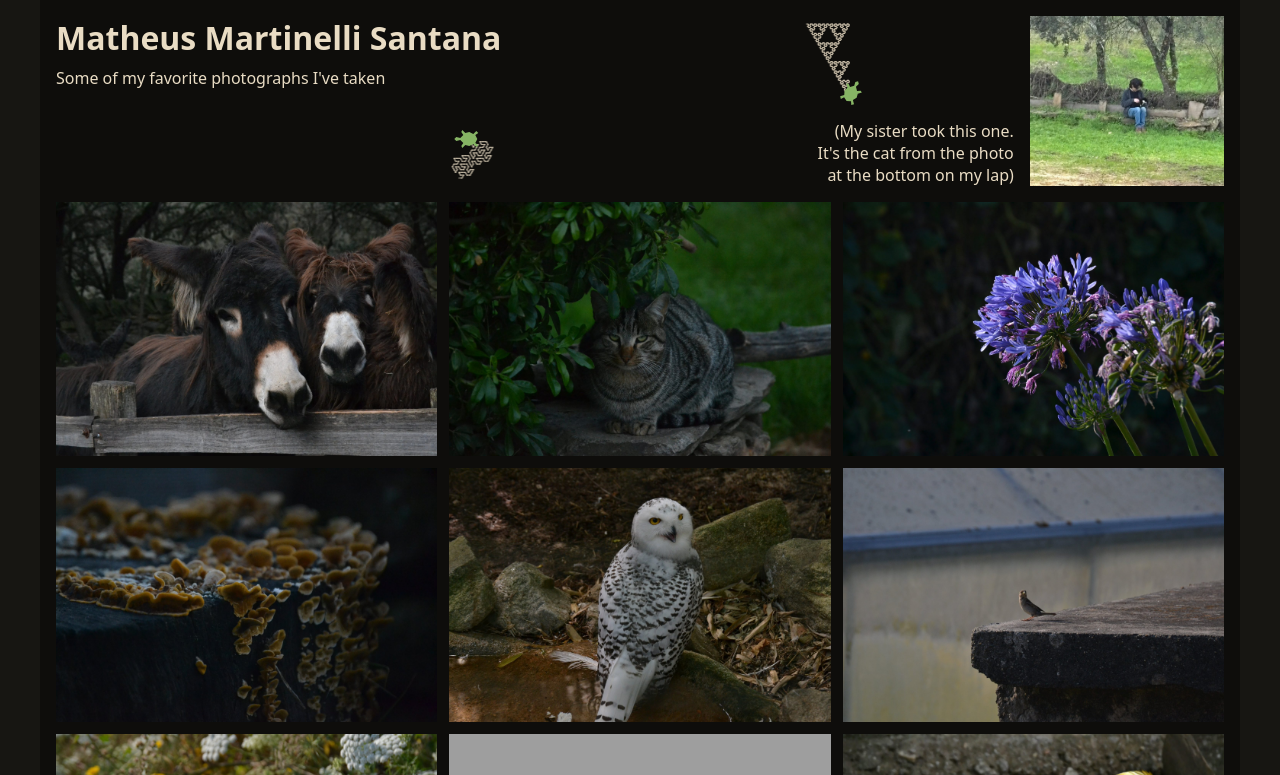
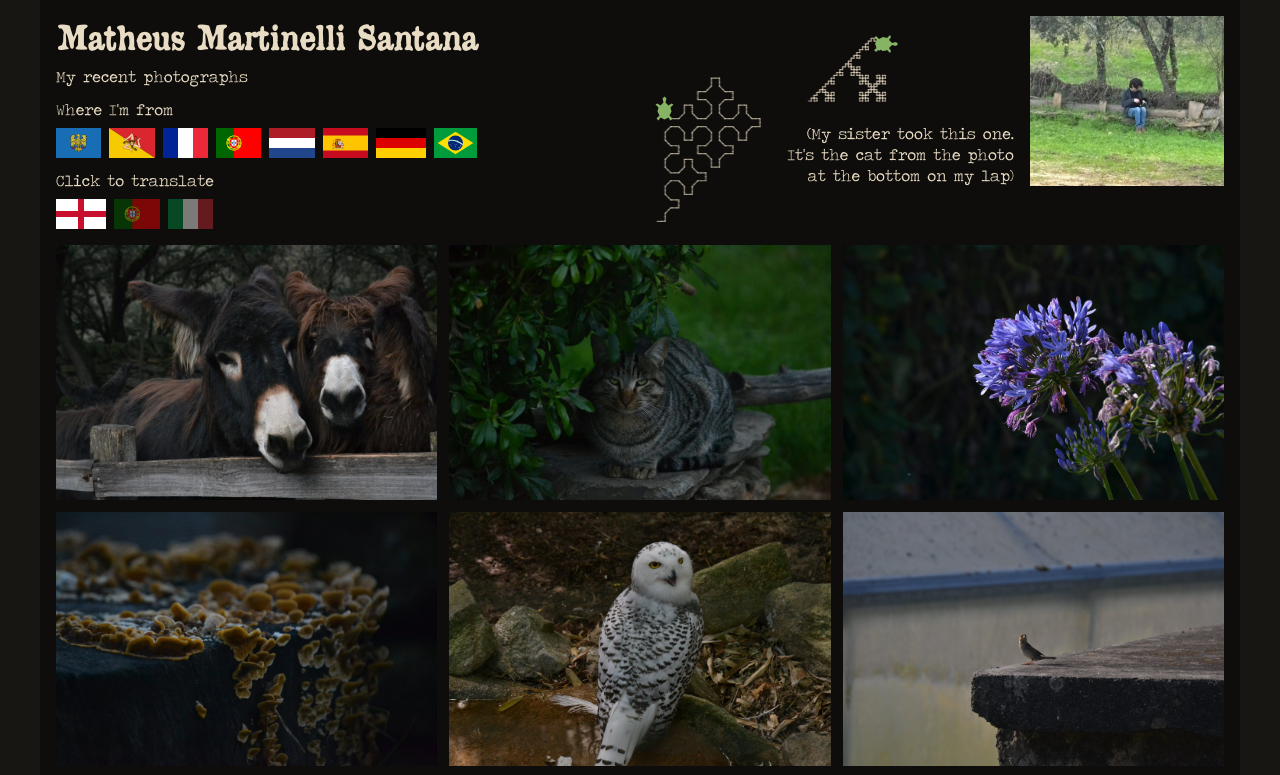
Before and after one commit to mtmasantana/photography, a plain HTML site: page index.html in a window 1280 px wide. Shown: the top 775 px of the page. Drawn offline with Linux system fonts and the light colour scheme; grey boxes are pictures that could not be loaded.

Commit message:
Add files via upload

```diff
--- a/index.html
+++ b/index.html
@@ -5,6 +5,16 @@
   <meta name="viewport" content="width=device-width, initial-scale=1">
   <title>Matheus Santana</title>
   <style>
+  @font-face {
+    font-family: "Old Newspaper Types";
+    src: url("fonts/OldNewspaperTypes.woff2") format("woff2");
+    font-display: swap;
+  }
+  @font-face {
+    font-family: "Traveling Typewriter";
+    src: url("fonts/TravelingTypewriter.woff2") format("woff2");
+    font-display: swap;
+  }
   :root {
     --outer-bg: hsl(45 13% 8%);
     --page-bg:  hsl(40 12% 5%);
@@ -19,7 +29,7 @@ body {
   min-height: 100vh;
   padding: 16px;
   box-sizing: border-box;
-  font-family: system-ui;
+  font-family: "Traveling Typewriter", system-ui;
   background: var(--page-bg);
   color: var(--text);
 }
@@ -72,9 +82,44 @@ body {
 }
 .intro h1 {
   margin: 0 0 8px;
+  font-family: "Old Newspaper Types", system-ui;
 }
 .intro p {
   margin: 0;
+}
+.flags {
+  container-type: inline-size;
+  display: flex;
+  flex-direction: column;
+  gap: 8px;
+  margin-top: 12px;
+}
+.flags div {
+  display: flex;
+  gap: 8px;
+}
+.flags img {
+  display: block;
+  height: calc((100cqw - 56px) / 12.1047);
+  width: auto;
+}
+.flags .translate {
+  margin-top: 4px;
+}
+.languages button {
+  display: block;
+  padding: 0;
+  border: 0;
+  background: none;
+  cursor: pointer;
+  opacity: 0.45;
+}
+.languages button[aria-pressed="true"] {
+  opacity: 1;
+}
+.languages button:focus-visible {
+  outline: 2px solid var(--text);
+  outline-offset: 2px;
 }
 .wander {
   position: absolute;
@@ -128,7 +173,26 @@ body {
   <svg class="turtle" viewBox="-10 -17 20 34" aria-hidden="true"><polygon points="0,-16 -2,-14 -1,-10 -4,-7 -7,-9 -9,-8 -6,-5 -7,-1 -5,3 -8,6 -6,8 -4,5 0,7 4,5 6,8 8,6 5,3 7,-1 6,-5 9,-8 7,-9 4,-7 1,-10 2,-14"/></svg>
   <div>
     <h1>Matheus Martinelli Santana</h1>
-    <p>Some of my favorite photographs I've taken</p>
+    <p class="subtitle">My recent photographs</p>
+    <div class="flags">
+      <p class="origin">Where I'm from</p>
+      <div>
+        <img src="images/flags/friuli.webp" alt="Friuli">
+        <img src="images/flags/sicily.svg" alt="Sicily">
+        <img src="images/flags/france.svg" alt="France">
+        <img src="images/flags/portugal.svg" alt="Portugal">
+        <img src="images/flags/netherlands.svg" alt="Netherlands">
+        <img src="images/flags/spain.svg" alt="Spain">
+        <img src="images/flags/germany.svg" alt="Germany">
+        <img src="images/flags/brazil.svg" alt="Brazil">
+      </div>
+      <p class="translate">Click to translate</p>
+      <div class="languages">
+        <button type="button" data-lang="en" aria-pressed="true"><img src="images/flags/england.svg" alt="English"></button>
+        <button type="button" data-lang="pt" aria-pressed="false" data-origin="De onde eu sou" data-subtitle="Minhas fotos recentes" data-label="Aperta para traduzir" data-caption="(Minha irmã tirou essa foto. Sou eu com o gato da foto lá embaixo no meu colo.)"><img src="images/flags/portugal.svg" alt="Português"></button>
+        <button type="button" data-lang="it" aria-pressed="false" data-origin="Da dove vengo" data-subtitle="Le mie foto recenti" data-label="Premi per tradurre" data-caption="(Mia sorella ha scattato questa foto. Sono io con in braccio il gatto della foto là sotto.)"><img src="images/flags/italy.svg" alt="Italiano"></button>
+      </div>
+    </div>
   </div>
   <figure class="me">
     <img src="images/me_with_cat.jpg" width="914" height="800" alt="Cat on lap from far away">
@@ -148,17 +212,44 @@ body {
     <img src="images/white_cat.JPG" alt="Domestic cat">
     <img src="images/muscovy_ducks.jpg" alt="Muscovy ducks">
     <img src="images/mallard.jpg" alt="Mallard">
-    <img src="images/geraniums.JPG" alt="Geraniums">
+    <img src="images/olive_grove.jpg" alt="Olive grove">
     <img class="tall" src="images/peacock_pheasant.jpg" alt="Peacock pheasant" style="object-position: right center;">
     <img class="tall" src="images/common_kestrel.jpg" alt="Common kestrel">
     <img src="images/southern_ground_hornbill.jpg" alt="Southern ground hornbill">
     <img src="images/monk_parakeets.jpg" alt="Monk parakeets">
+    <img src="images/geraniums.JPG" alt="Geraniums">
     <img src="images/marabou_stork.jpg" alt="Marabou stork">
-    <img src="images/saddle_billed_stork.jpg" alt="Saddle-billed stork" style="aspect-ratio: 4 / 3;">
     <img src="images/cat_tuxedo_grass.jpg" alt="Domestic cat (black and white)">
     <img src="images/peacock.jpeg" alt="Indian peafowl">
     <img src="images/dog.jpeg" alt="Domestic dog (orange)">
   </div>
+<script>
+(() => {
+  const name = document.querySelector('.intro h1');
+  const flags = document.querySelector('.flags');
+  const fit = () => {
+    const range = document.createRange();
+    range.selectNodeContents(name);
+    flags.style.width = range.getBoundingClientRect().width + 'px';
+  };
+  new ResizeObserver(fit).observe(name);
+  fit();
+  document.fonts.ready.then(fit);
+
+  const texts = [['.subtitle', 'subtitle'], ['.origin', 'origin'], ['.translate', 'label'], ['.me figcaption', 'caption']].map(([selector, key]) => {
+    const el = document.querySelector(selector);
+    return { el, key, original: el.textContent };
+  });
+  const buttons = [...document.querySelectorAll('.languages button')];
+  buttons.forEach(button => button.addEventListener('click', () => {
+    buttons.forEach(b => b.setAttribute('aria-pressed', b === button));
+    texts.forEach(({ el, key, original }) => {
+      el.textContent = button.dataset[key] || original;
+      el.lang = button.dataset.lang;
+    });
+  }));
+})();
+</script>
 <script>
 (() => {
   const intro = document.querySelector('.intro');
@@ -172,13 +263,12 @@ body {
 
   const FRACTALS = [
     { axiom: 'F--F--F', rules: { F: 'F+F--F+F' }, angle: 60, depth: 3, draw: 'F', heading: 0 },
-    { axiom: 'FX', rules: { X: 'X+YF+', Y: '-FX-Y' }, angle: 90, depth: 10, draw: 'F', heading: 0 },
+    { axiom: 'FX', rules: { X: 'X+YF+', Y: '-FX-Y' }, angle: 90, depth: 10, draw: 'F', heading: 0, cut: 0.25 },
     { axiom: 'A', rules: { A: '+BF-AFA-FB+', B: '-AF+BFB+FA-' }, angle: 90, depth: 4, draw: 'F', heading: 0 },
     { axiom: 'A', rules: { A: 'B-A-B', B: 'A+B+A' }, angle: 60, depth: 6, draw: 'AB', heading: 0 },
-    { axiom: 'X', rules: { X: 'F+[[X]-X]-F[X]-X', F: 'FF' }, angle: 25, depth: 4, draw: 'F', heading: -80 },
     { axiom: 'A', rules: { A: 'A-B--B+A++AA+B-', B: '+A-BB--B-A++A+B' }, angle: 60, depth: 3, draw: 'AB', heading: 0 },
-    { axiom: '[N]++[N]++[N]++[N]++[N]', rules: { M: 'OF++PF----NF[-OF----MF]++', N: '+OF--PF[---MF--NF]+', O: '-MF++NF[+++OF++PF]-', P: '--OF++++MF[+PF++++NF]--NF', F: '' }, angle: 36, depth: 4, draw: 'F', heading: 0 },
-    { axiom: 'F-F-F-F-F', rules: { F: 'F-F++F+F-F-F' }, angle: 72, depth: 3, draw: 'F', heading: 0 },
+    { axiom: 'X', rules: { X: 'XFYFX+F+YFXFY-F-XFYFX', Y: 'YFXFY-F-XFYFX+F+YFXFY' }, angle: 90, depth: 3, draw: 'F', heading: 0, cut: 0.25 },
+    { axiom: 'F-F-F-F', rules: { F: 'F-F+F+F-F' }, angle: 90, depth: 3, draw: 'F', heading: 0 },
     { axiom: 'F--XF--F--XF', rules: { X: 'XF+F+XF--F--XF+F+X' }, angle: 45, depth: 3, draw: 'F', heading: 0 }
   ];
 
@@ -195,10 +285,33 @@ body {
       else if (c === '[') stack.push([x, y, a]);
       else if (c === ']') { [x, y, a] = stack.pop(); pts.push({ x, y, pen: false }); }
     }
-    return pts;
+    const path = f.cut ? cutCorners(pts, f.cut) : pts;
+    const key = p => Math.round(p.x * 100) + ',' + Math.round(p.y * 100);
+    const seen = new Set();
+    for (let k = 1; k < path.length; k++) {
+      if (!path[k].pen) continue;
+      const from = key(path[k - 1]), to = key(path[k]);
+      const id = from < to ? from + '|' + to : to + '|' + from;
+      if (seen.has(id)) path[k].pen = false; else seen.add(id);
+    }
+    return path;
   }
 
-  let W = 0, H = 0, areas = [], firstAreas = [], order = [], titleBox = null, capBox = null;
+  function cutCorners(pts, r) {
+    const out = [{ x: pts[0].x, y: pts[0].y, pen: false }];
+    for (let k = 1; k < pts.length; k++) {
+      const a = pts[k - 1], b = pts[k];
+      if (!b.pen) { out.push({ x: b.x, y: b.y, pen: false }); continue; }
+      const dx = b.x - a.x, dy = b.y - a.y;
+      out.push({ x: a.x + dx * r, y: a.y + dy * r, pen: k > 1 && a.pen });
+      out.push({ x: b.x - dx * r, y: b.y - dy * r, pen: true });
+    }
+    return out;
+  }
+
+  let W = 0, H = 0, areas = [], firstAreas = [], titleBox = null, capBox = null;
+  let draws = 0;
+  const lastDrawn = FRACTALS.map(() => -Infinity);
 
   function hits(a, b, R) {
     for (let k = 0; k <= 60; k++) {
@@ -224,9 +337,15 @@ body {
     return best;
   }
 
-  function nextFractal() {
-    if (!order.length) order = FRACTALS.map((_, k) => k).sort(() => Math.random() - 0.5);
-    return FRACTALS[order.pop()];
+  function nextFractal(avoid) {
+    draws++;
+    const weights = FRACTALS.map((_, k) => avoid.includes(k) ? 0 : Math.min(draws - lastDrawn[k], FRACTALS.length) ** 2);
+    let r = Math.random() * weights.reduce((a, b) => a + b, 0);
+    let k = 0;
+    while (k < FRACTALS.length - 1 && (r -= weights[k]) > 0) k++;
+    while (weights[k] === 0) k = (k + 1) % FRACTALS.length;
+    lastDrawn[k] = draws;
+    return k;
   }
 
   function box(el, r, pad) {
@@ -278,7 +397,8 @@ body {
       t.rect = null;
       if (!areas.length) { sprite.style.display = 'none'; t.phase = 'off'; return; }
       sprite.style.display = '';
-      const f = nextFractal();
+      t.fi = nextFractal(turtles.filter(o => o !== t && o.rect).map(o => o.fi));
+      const f = FRACTALS[t.fi];
       const raw = trace(f);
       const xs = raw.map(p => p.x), ys = raw.map(p => p.y);
       const minX = Math.min(...xs), minY = Math.min(...ys);
@@ -391,6 +511,8 @@ body {
   const watcher = new ResizeObserver(layout);
   watcher.observe(intro);
   watcher.observe(photo);
+  watcher.observe(title);
+  watcher.observe(caption);
   layout();
   if (!still) requestAnimationFrame(frame);
 })();
```
Also changed, not shown: fonts/OldNewspaperTypes.woff2 (added), fonts/TravelingTypewriter.woff2 (added), images/flags/brazil.svg (added), images/flags/england.svg (added), images/flags/france.svg (added), images/flags/friuli.webp (added), images/flags/germany.svg (added), images/flags/italy.svg (added), images/flags/netherlands.svg (added), images/flags/portugal.svg (added), images/flags/sicily.svg (added), images/flags/spain.svg (added), images/olive_grove.jpg (added).
